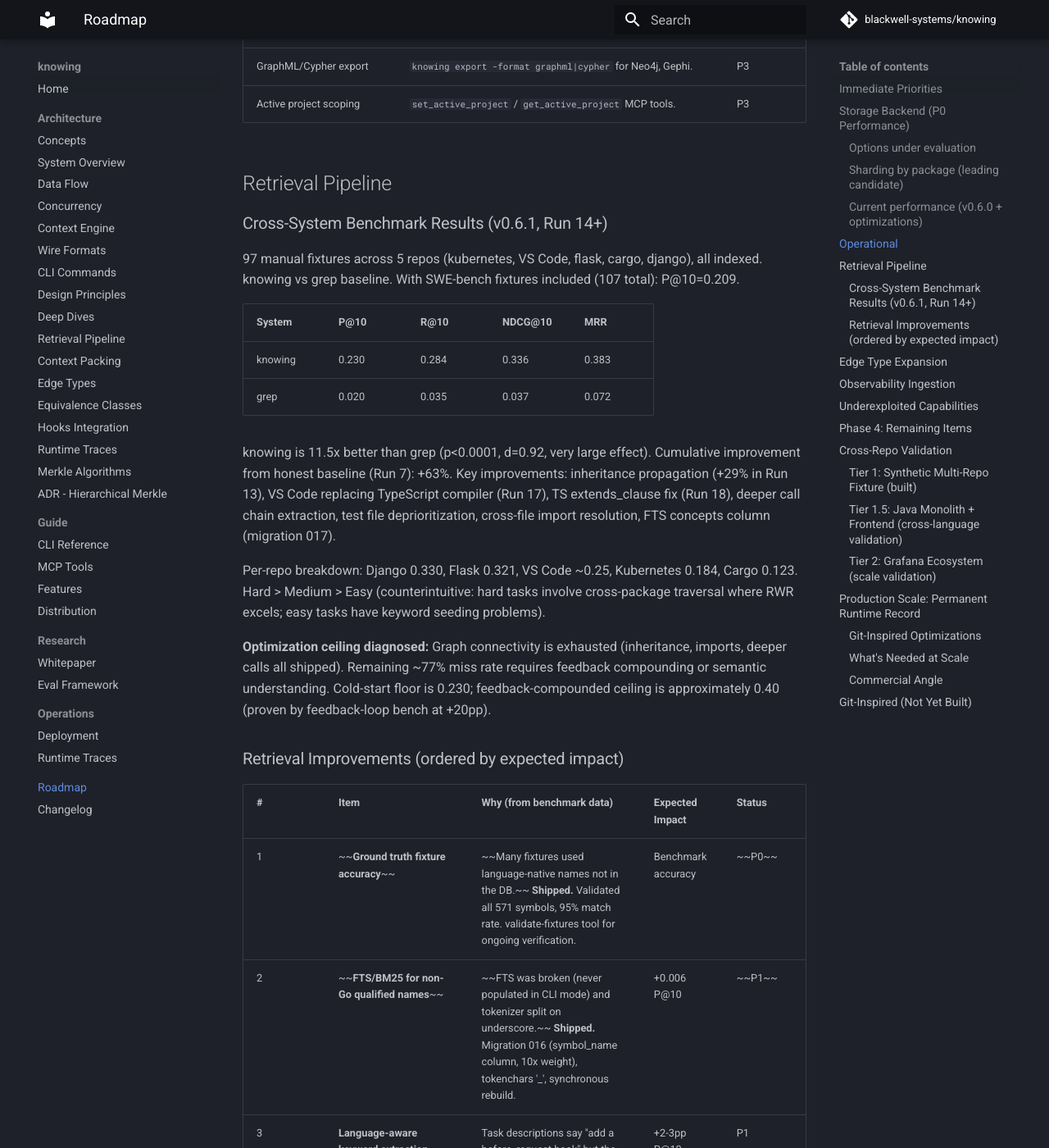
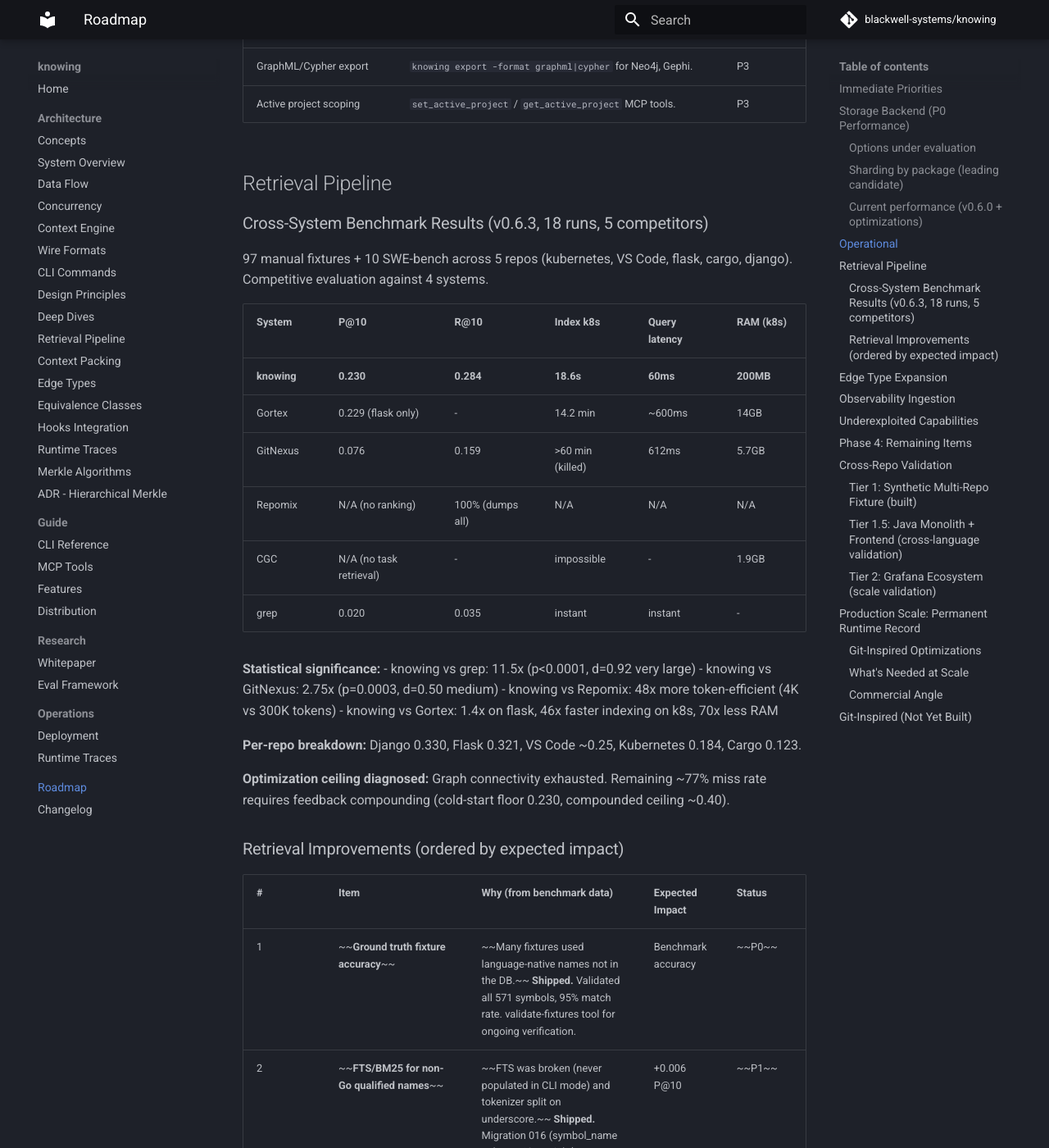
Before and after one commit to blackwell-systems/knowing, an MkDocs documentation site: the page built from docs/roadmap.md, in a window 1280 px wide and 1400 px high, scrolled down 2608 px. Shown: the whole window at 82% size. Built offline with MkDocs 1.6.1 and Material for MkDocs 9.7.7, drawn with Linux system fonts in a browser that asks for light colours; comment, search, counter and statistics services are not loaded.

Commit message:
docs: update roadmap with full competitive comparison table (5 competitors, 18 runs)

```diff
--- a/docs/roadmap.md
+++ b/docs/roadmap.md
@@ -61,20 +61,28 @@ Packages are already the unit of Merkle computation, cache invalidation, diffing
 
 ## Retrieval Pipeline
 
-### Cross-System Benchmark Results (v0.6.1, Run 14+)
+### Cross-System Benchmark Results (v0.6.3, 18 runs, 5 competitors)
 
-97 manual fixtures across 5 repos (kubernetes, VS Code, flask, cargo, django), all indexed. knowing vs grep baseline. With SWE-bench fixtures included (107 total): P@10=0.209.
+97 manual fixtures + 10 SWE-bench across 5 repos (kubernetes, VS Code, flask, cargo, django). Competitive evaluation against 4 systems.
 
-| System | P@10 | R@10 | NDCG@10 | MRR |
-|--------|------|------|---------|-----|
-| knowing | 0.230 | 0.284 | 0.336 | 0.383 |
-| grep | 0.020 | 0.035 | 0.037 | 0.072 |
+| System | P@10 | R@10 | Index k8s | Query latency | RAM (k8s) |
+|--------|------|------|-----------|--------------|-----------|
+| **knowing** | **0.230** | **0.284** | **18.6s** | **60ms** | **200MB** |
+| Gortex | 0.229 (flask only) | - | 14.2 min | ~600ms | 14GB |
+| GitNexus | 0.076 | 0.159 | >60 min (killed) | 612ms | 5.7GB |
+| Repomix | N/A (no ranking) | 100% (dumps all) | N/A | N/A | N/A |
+| CGC | N/A (no task retrieval) | - | impossible | - | 1.9GB |
+| grep | 0.020 | 0.035 | instant | instant | - |
 
-knowing is 11.5x better than grep (p<0.0001, d=0.92, very large effect). Cumulative improvement from honest baseline (Run 7): +63%. Key improvements: inheritance propagation (+29% in Run 13), VS Code replacing TypeScript compiler (Run 17), TS extends_clause fix (Run 18), deeper call chain extraction, test file deprioritization, cross-file import resolution, FTS concepts column (migration 017).
+**Statistical significance:**
+- knowing vs grep: 11.5x (p<0.0001, d=0.92 very large)
+- knowing vs GitNexus: 2.75x (p=0.0003, d=0.50 medium)
+- knowing vs Repomix: 48x more token-efficient (4K vs 300K tokens)
+- knowing vs Gortex: 1.4x on flask, 46x faster indexing on k8s, 70x less RAM
 
-Per-repo breakdown: Django 0.330, Flask 0.321, VS Code ~0.25, Kubernetes 0.184, Cargo 0.123. Hard > Medium > Easy (counterintuitive: hard tasks involve cross-package traversal where RWR excels; easy tasks have keyword seeding problems).
+**Per-repo breakdown:** Django 0.330, Flask 0.321, VS Code ~0.25, Kubernetes 0.184, Cargo 0.123.
 
-**Optimization ceiling diagnosed:** Graph connectivity is exhausted (inheritance, imports, deeper calls all shipped). Remaining ~77% miss rate requires feedback compounding or semantic understanding. Cold-start floor is 0.230; feedback-compounded ceiling is approximately 0.40 (proven by feedback-loop bench at +20pp).
+**Optimization ceiling diagnosed:** Graph connectivity exhausted. Remaining ~77% miss rate requires feedback compounding (cold-start floor 0.230, compounded ceiling ~0.40).
 
 ### Retrieval Improvements (ordered by expected impact)
 
```
